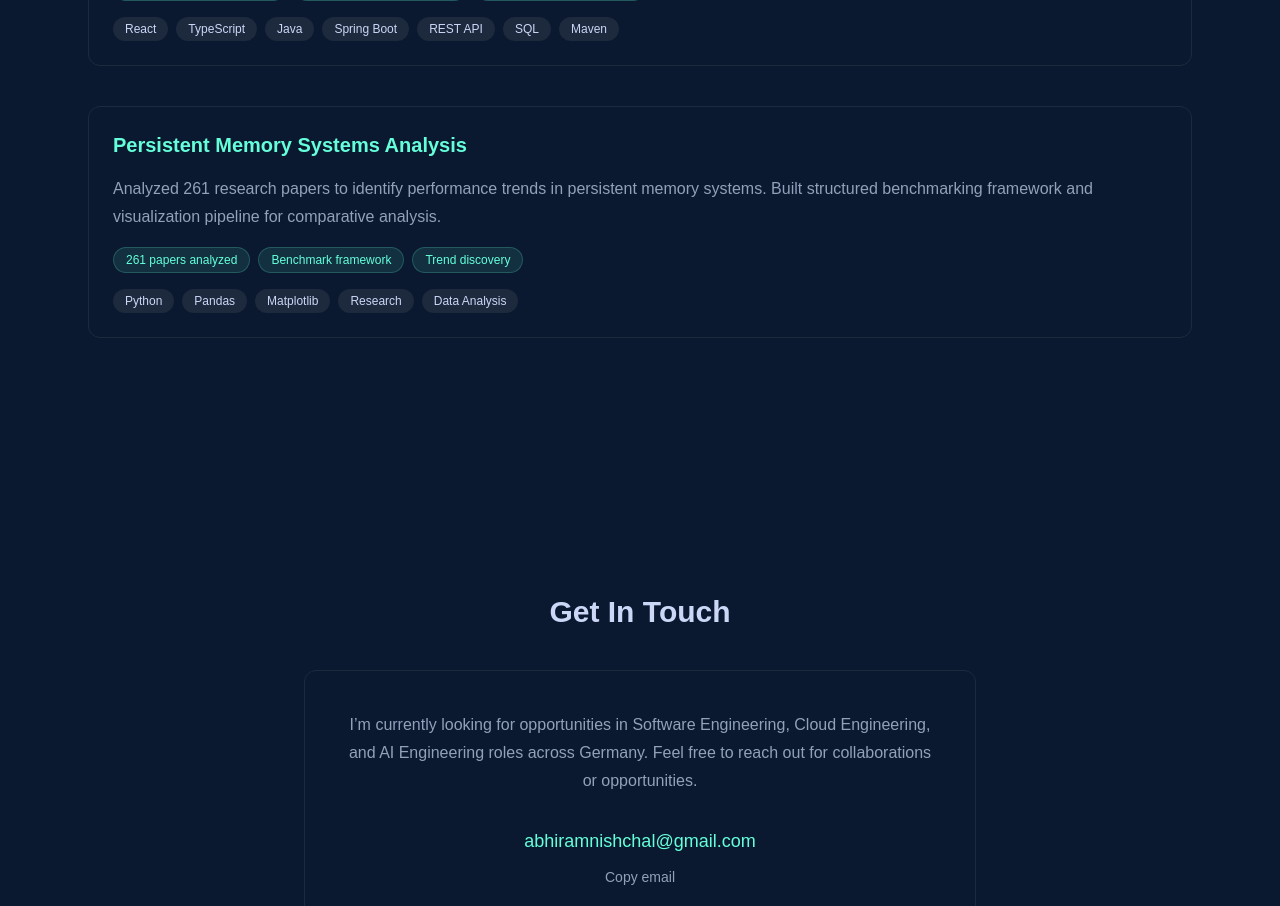
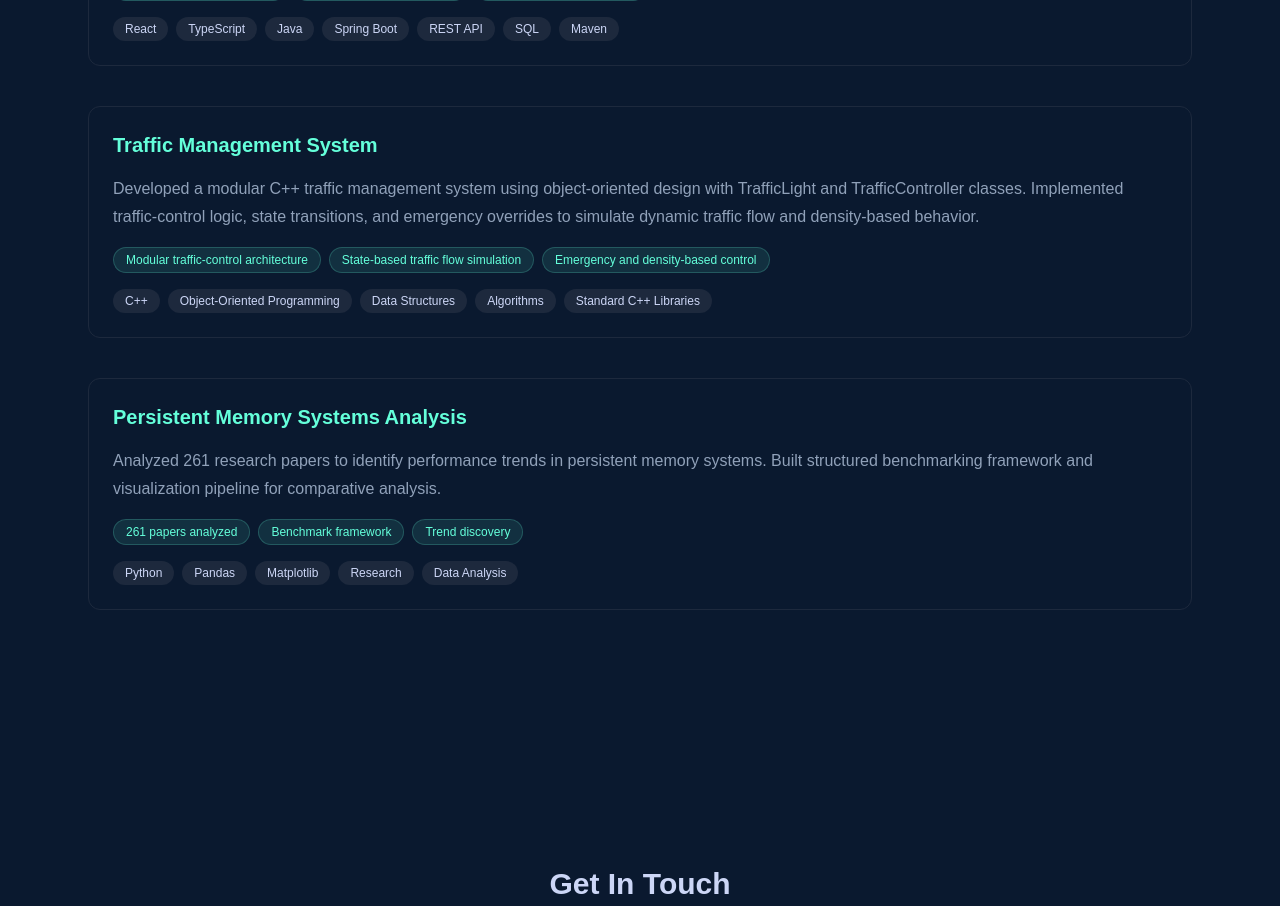
Before and after one commit to GoliBhai/abhiramportfolio, a Next.js app: page / in a window 1280 px wide. Shown: the part 4560-5466 px from the top of the page. Built offline with nearby package versions, Linux system fonts and the light colour scheme.

Commit message:
updated projects

```diff
--- a/components/Projects.tsx
+++ b/components/Projects.tsx
@@ -72,6 +72,23 @@ export default function Projects() {
         "Full-stack booking workflow",
         "Backend service integration",
         "Relational database design",
+      ],
+    },
+    {
+      title: "Traffic Management System",
+      description:
+        "Developed a modular C++ traffic management system using object-oriented design with TrafficLight and TrafficController classes. Implemented traffic-control logic, state transitions, and emergency overrides to simulate dynamic traffic flow and density-based behavior.",
+      tech: [
+       "C++",
+       "Object-Oriented Programming",
+       "Data Structures",
+       "Algorithms",
+       "Standard C++ Libraries",
+      ],
+      impact: [
+       "Modular traffic-control architecture",
+       "State-based traffic flow simulation",
+       "Emergency and density-based control",
       ],
     },
     {
```
